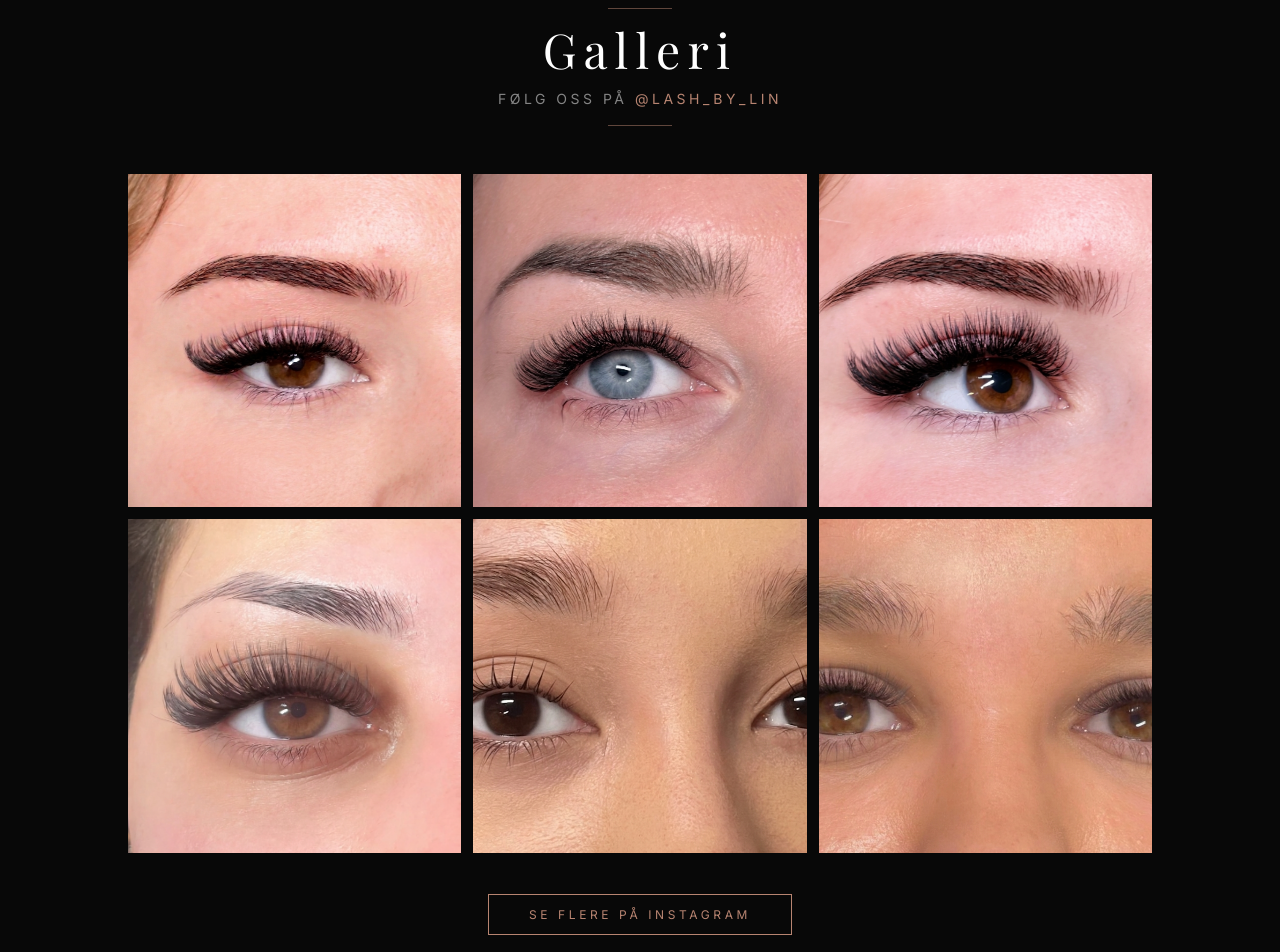
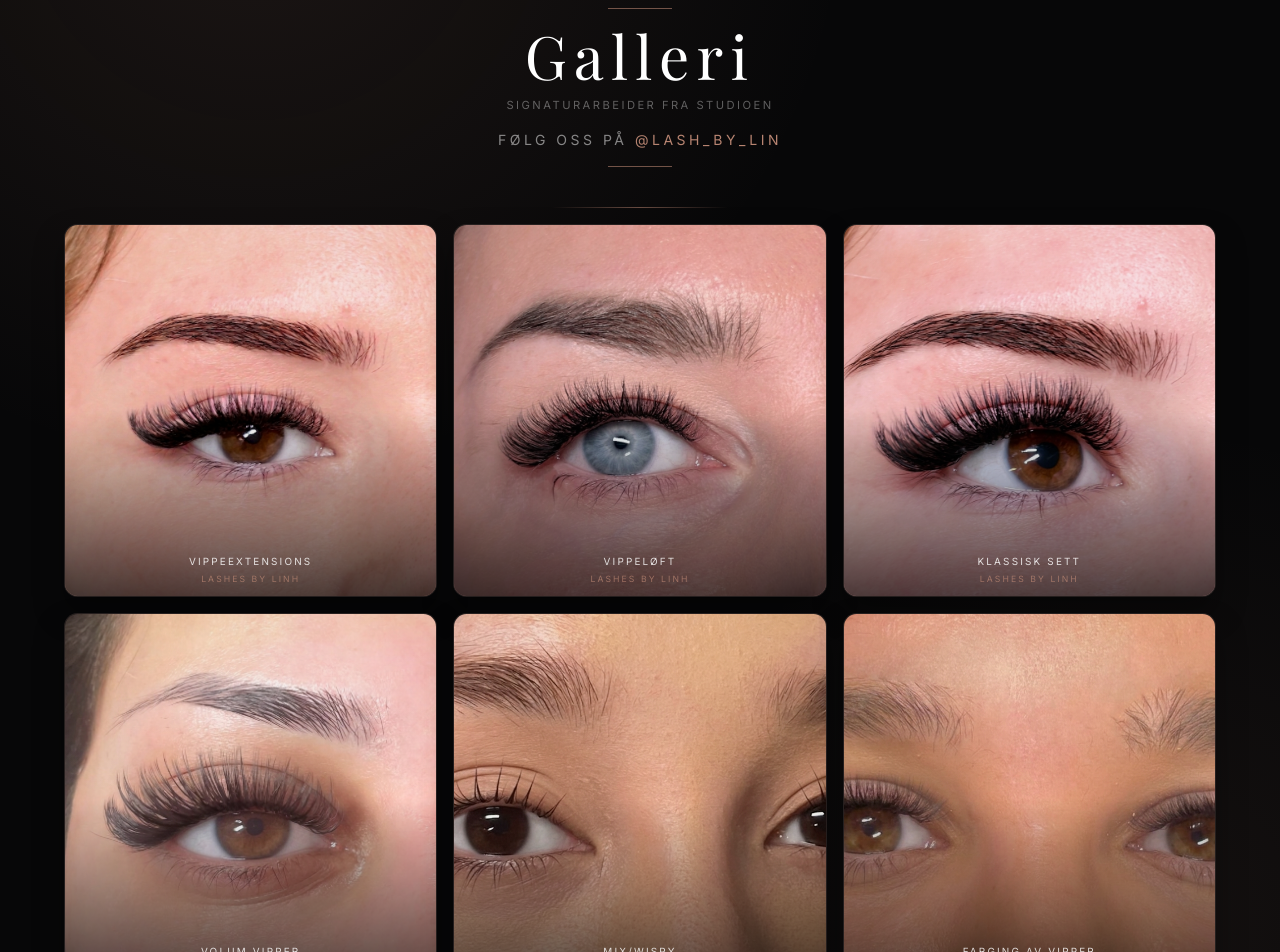
Before and after one commit to thongho93/beauty-by-linh, a React (Vite) app: page /galleri in a window 1280 px wide. Shown: the part 120-1072 px from the top of the page. Built offline with nearby package versions, Linux system fonts and the light colour scheme.

Commit message:
Refactor code structure for improved readability and maintainability

```diff
--- a/src/components/sections/TjenesterSection.tsx
+++ b/src/components/sections/TjenesterSection.tsx
@@ -28,21 +28,22 @@ const services: Service[] = [
     title: "Vippeløft",
     description:
       "Løft og krum dine naturlige vipper for en åpen, frisk effekt som varer i 6–8 uker. En elegant behandling som fremhever det du allerede har.",
-    img: "/img/lashes-by-linh-1.jpg",
-    imgPosition: "center 10%",
+    img: "/img/instagram/7.jpg",
+    imgPosition: "center 36%",
   },
 ];
 
 function ServiceCard({ service }: { service: Service }) {
   return (
-    <div className="group flex flex-col overflow-hidden rounded-tl-none rounded-tr-2xl rounded-bl-2xl rounded-br-none border border-white/8 bg-[#111] transition-all duration-300 hover:border-[color:var(--color-gold)]/30 hover:shadow-[0_0_24px_rgba(183,132,113,0.1)]">
+    <div className="group relative flex flex-col overflow-hidden rounded-[2rem] border border-[color:var(--color-gold)]/20 bg-[linear-gradient(160deg,rgba(15,15,17,0.98),rgba(9,9,11,0.95))] shadow-[0_22px_48px_rgba(0,0,0,0.4)] transition-all duration-300 hover:-translate-y-1 hover:border-[color:var(--color-gold)]/45 hover:shadow-[0_28px_52px_rgba(0,0,0,0.52)]">
+      <div className="pointer-events-none absolute inset-0 opacity-0 transition-opacity duration-300 group-hover:opacity-100 bg-[radial-gradient(circle_at_top_right,rgba(183,132,113,0.15),transparent_55%)]" />
       {/* Image */}
-      <div className="h-44 overflow-hidden">
+      <div className="relative h-44 overflow-hidden sm:h-48">
         {service.img ? (
           <img
             src={service.img}
             alt={service.title}
-            className="h-full w-full object-cover transition-transform duration-500 group-hover:scale-105"
+            className="h-full w-full object-cover transition-transform duration-700 group-hover:scale-105"
             style={{ objectPosition: service.imgPosition ?? "center" }}
           />
         ) : (
@@ -50,22 +51,24 @@ function ServiceCard({ service }: { service: Service }) {
             <span className="text-4xl text-[color:var(--color-gold)]/30">✦</span>
           </div>
         )}
+        <div className="absolute inset-0 bg-gradient-to-t from-black/45 via-transparent to-transparent" />
+        <div className="absolute inset-x-6 bottom-0 h-px bg-gradient-to-r from-transparent via-[color:var(--color-gold)]/55 to-transparent" />
       </div>
 
       {/* Content */}
-      <div className="flex flex-1 flex-col px-5 py-4">
+      <div className="relative flex flex-1 flex-col px-6 pb-6 pt-5">
         <h3
-          className="text-lg font-semibold tracking-wide text-white"
+          className="text-[2rem] font-semibold leading-none tracking-[0.01em] text-white"
           style={{ fontFamily: "'Playfair Display', serif" }}
         >
           {service.title}
         </h3>
-        <p className="mt-3 flex-1 text-sm leading-relaxed text-white/55">
+        <p className="mt-4 flex-1 text-[0.98rem] leading-[1.62] text-white/62">
           {service.description}
         </p>
         <a
           href={service.href ?? "#kontakt"}
-          className="mt-4 inline-flex items-center gap-1.5 text-xs font-semibold tracking-[0.15em] text-[color:var(--color-gold)] transition-opacity duration-200 hover:opacity-70"
+          className="mt-6 inline-flex w-fit items-center gap-2 border-b border-[color:var(--color-gold)]/35 pb-1 text-[0.86rem] font-semibold tracking-[0.18em] text-[color:var(--color-gold)] transition-all duration-300 hover:border-[color:var(--color-gold)] hover:text-[#d9ab99] hover:shadow-none"
         >
           Les mer <span className="transition-transform duration-200 group-hover:translate-x-1">→</span>
         </a>
--- a/src/pages/Galleri.tsx
+++ b/src/pages/Galleri.tsx
@@ -3,101 +3,116 @@ import Header from "@/components/layout/Header";
 import BookingModal from "@/components/ui/BookingModal";
 
 const photos = [
-  { src: "/img/instagram/1.png", alt: "Vippeextensions" },
-  { src: "/img/instagram/2.png", alt: "Vippeløft" },
-  { src: "/img/instagram/3.png", alt: "Klassisk sett" },
-  { src: "/img/instagram/4.png", alt: "Volum vipper" },
-  { src: "/img/instagram/5.png", alt: "Mix/wispy" },
-  { src: "/img/instagram/6.png", alt: "Farging av vipper" },
+  { src: "/img/instagram/1.png", alt: "Vippeextensions", position: "center center" },
+  { src: "/img/instagram/2.png", alt: "Vippeløft", position: "center center" },
+  { src: "/img/instagram/3.png", alt: "Klassisk sett", position: "center center" },
+  { src: "/img/instagram/4.png", alt: "Volum vipper", position: "center center" },
+  { src: "/img/instagram/5.png", alt: "Mix/wispy", position: "center center" },
+  { src: "/img/instagram/6.png", alt: "Farging av vipper", position: "center center" },
 ];
 
 export default function Galleri() {
   const [bookingOpen, setBookingOpen] = useState(false);
-  const [lightbox, setLightbox] = useState<{ src: string; alt: string } | null>(null);
+  const [lightbox, setLightbox] = useState<(typeof photos)[number] | null>(null);
 
   return (
-    <main className="min-h-screen bg-[#080808] text-white">
+    <main className="relative min-h-screen overflow-hidden bg-[#070708] text-white">
+      <div className="pointer-events-none absolute inset-0 bg-[radial-gradient(circle_at_20%_0%,rgba(183,132,113,0.12),transparent_36%),radial-gradient(circle_at_90%_80%,rgba(183,132,113,0.08),transparent_32%)]" />
       {bookingOpen && <BookingModal onClose={() => setBookingOpen(false)} />}
       <Header onBookClick={() => setBookingOpen(true)} />
 
       {/* Lightbox */}
       {lightbox && (
         <div
-          className="fixed inset-0 z-50 flex items-center justify-center bg-black/90 backdrop-blur-sm"
+          className="fixed inset-0 z-50 flex items-center justify-center bg-black/90 backdrop-blur-md"
           onClick={() => setLightbox(null)}
         >
           <button
             type="button"
             aria-label="Lukk"
-            className="absolute right-6 top-6 grid h-10 w-10 place-items-center text-white/50 hover:text-white hover:shadow-none bg-transparent transition-colors"
+            className="absolute right-5 top-5 grid h-11 w-11 place-items-center rounded-full border border-[color:var(--color-gold)]/40 bg-black/30 text-[color:var(--color-gold)] transition-all duration-300 hover:border-[color:var(--color-gold)] hover:bg-[color:var(--color-gold)]/10 hover:shadow-[0_0_14px_rgba(183,132,113,0.3)]"
             onClick={() => setLightbox(null)}
           >
             <span className="absolute h-[1.5px] w-5 rotate-45 bg-current" />
             <span className="absolute h-[1.5px] w-5 -rotate-45 bg-current" />
           </button>
-          <img
-            src={lightbox.src}
-            alt={lightbox.alt}
-            className="max-h-[90vh] max-w-[90vw] object-contain"
+          <div
+            className="relative max-h-[90vh] max-w-[92vw] overflow-hidden rounded-2xl border border-[color:var(--color-gold)]/25 bg-[#0f0f11] shadow-[0_26px_65px_rgba(0,0,0,0.6)]"
             onClick={(e) => e.stopPropagation()}
-          />
+          >
+            <img src={lightbox.src} alt={lightbox.alt} className="max-h-[86vh] max-w-[92vw] object-contain" />
+            <div className="absolute inset-x-0 bottom-0 bg-gradient-to-t from-black/85 to-transparent px-5 py-4">
+              <p className="text-[0.66rem] tracking-[0.24em] text-white/85">{lightbox.alt.toUpperCase()}</p>
+            </div>
+          </div>
         </div>
       )}
 
       {/* Hero heading */}
-      <section className="pt-32 pb-12 text-center px-4">
-        <div className="mx-auto mb-4 h-px w-16 bg-[color:var(--color-gold)]/50" />
+      <section className="relative px-4 pb-10 pt-32 text-center">
+        <div className="mx-auto mb-4 h-px w-16 bg-[color:var(--color-gold)]/60" />
         <h1
-          className="text-3xl font-light tracking-[0.15em] text-white sm:text-4xl md:text-5xl"
+          className="text-4xl font-light tracking-[0.12em] text-white sm:text-5xl md:text-6xl"
           style={{ fontFamily: "'Playfair Display', serif" }}
         >
           Galleri
         </h1>
+        <p className="mt-3 text-[0.62rem] tracking-[0.22em] text-white/35 sm:text-[0.7rem]">
+          SIGNATURARBEIDER FRA STUDIOEN
+        </p>
         <p className="mt-4 text-[10px] tracking-[0.15em] text-white/50 sm:text-sm sm:tracking-[0.25em]">
           FØLG OSS PÅ{" "}
           <a
             href="https://www.instagram.com/lash_by_lin/"
             target="_blank"
             rel="noopener noreferrer"
-            className="text-[color:var(--color-gold)] transition-opacity hover:opacity-70"
+            className="text-[color:var(--color-gold)] transition-colors duration-300 hover:text-[#d8aa98]"
           >
             @LASH_BY_LIN
           </a>
         </p>
-        <div className="mx-auto mt-4 h-px w-16 bg-[color:var(--color-gold)]/50" />
+        <div className="mx-auto mt-4 h-px w-16 bg-[color:var(--color-gold)]/60" />
       </section>
 
       {/* Photo grid */}
-      <section className="px-4 pb-24">
-        <div className="mx-auto max-w-5xl">
-          <div className="grid grid-cols-2 gap-2 sm:grid-cols-3 md:gap-3">
+      <section className="relative px-4 pb-24">
+        <div className="mx-auto max-w-6xl">
+          <div className="mb-4 hidden justify-center sm:flex">
+            <div className="h-px w-44 bg-gradient-to-r from-transparent via-[color:var(--color-gold)]/55 to-transparent" />
+          </div>
+          <div className="grid grid-cols-2 gap-3 sm:grid-cols-3 sm:gap-4">
             {photos.map((photo, i) => (
               <button
                 key={i}
                 type="button"
                 onClick={() => setLightbox(photo)}
-                className="group relative aspect-square overflow-hidden hover:shadow-none"
+                className="group relative aspect-square overflow-hidden rounded-[0.85rem] border border-[color:var(--color-gold)]/14 bg-[#0e0e10] shadow-[0_16px_30px_rgba(0,0,0,0.34)] transition-all duration-300 hover:-translate-y-0.5 hover:border-[color:var(--color-gold)]/42 hover:shadow-[0_22px_42px_rgba(0,0,0,0.5)]"
               >
                 <img
                   src={photo.src}
                   alt={photo.alt}
-                  className="h-full w-full object-cover transition-transform duration-700 group-hover:scale-105"
+                  className="h-full w-full object-cover transition-transform duration-700 group-hover:scale-[1.045]"
+                  style={{ objectPosition: photo.position }}
                 />
-                <div className="absolute inset-0 ring-1 ring-inset ring-[color:var(--color-gold)]/0 group-hover:ring-[color:var(--color-gold)]/55 transition-all duration-300" />
-                <div className="absolute bottom-0 left-0 right-0 translate-y-full group-hover:translate-y-0 transition-transform duration-300 px-3 py-2 bg-gradient-to-t from-black/75 to-transparent">
-                  <p className="text-[9px] tracking-[0.25em] text-white/80">{photo.alt.toUpperCase()}</p>
+                <div className="absolute inset-0 bg-gradient-to-t from-black/68 via-transparent to-black/4" />
+                <div className="pointer-events-none absolute inset-0 opacity-0 transition-opacity duration-300 group-hover:opacity-100 bg-[radial-gradient(circle_at_80%_20%,rgba(183,132,113,0.25),transparent_48%)]" />
+                <div className="absolute inset-x-0 bottom-0 px-3 py-2.5">
+                  <p className="text-[0.58rem] tracking-[0.22em] text-white/82 sm:text-[0.62rem]">{photo.alt.toUpperCase()}</p>
+                  <p className="mt-1 text-[0.5rem] tracking-[0.24em] text-[color:var(--color-gold)]/75 sm:text-[0.54rem]">
+                    LASHES BY LINH
+                  </p>
                 </div>
               </button>
             ))}
           </div>
 
           {/* Instagram CTA */}
-          <div className="mt-12 text-center">
+          <div className="mt-12 text-center sm:mt-14">
             <a
               href="https://www.instagram.com/lash_by_lin/"
               target="_blank"
               rel="noopener noreferrer"
-              className="border border-[color:var(--color-gold)] px-10 py-3 text-xs tracking-[0.3em] text-[color:var(--color-gold)] transition-all duration-300 hover:bg-[color:var(--color-gold)]/10 hover:shadow-[0_0_16px_rgba(183,132,113,0.25)] hover:scale-[1.03] active:scale-[0.98]"
+              className="inline-flex items-center justify-center rounded-tl-xl rounded-tr-xl rounded-bl-xl rounded-br-none border border-[color:var(--color-gold)]/85 px-10 py-3 text-xs tracking-[0.3em] text-[color:var(--color-gold)] transition-all duration-300 hover:bg-[color:var(--color-gold)]/12 hover:shadow-[0_0_16px_rgba(183,132,113,0.25)] hover:scale-[1.03] active:scale-[0.98]"
             >
               SE FLERE PÅ INSTAGRAM
             </a>
--- a/src/pages/Tjenester.tsx
+++ b/src/pages/Tjenester.tsx
@@ -28,8 +28,8 @@ const services = [
     title: "Vippeløft",
     description:
       "Løft og krum dine naturlige vipper for en åpen, frisk effekt som varer i 6–8 uker. En elegant behandling som fremhever det du allerede har.",
-    img: "/img/lashes-by-linh-1.jpg",
-    imgPosition: "center 10%",
+    img: "/img/instagram/7.jpg",
+    imgPosition: "center 36%",
     details: ["Vippeløft", "Vippeløft med farging"],
   },
 ];
@@ -127,41 +127,36 @@ export default function Tjenester() {
             {services.map((service) => (
               <div
                 key={service.title}
-                className="group flex flex-col overflow-hidden rounded-tl-none rounded-tr-2xl rounded-bl-2xl rounded-br-none border border-[color:var(--color-gold)]/20 bg-[#1a1412] transition-all duration-300 hover:border-[color:var(--color-gold)]/50 hover:shadow-[0_0_32px_rgba(183,132,113,0.2)]"
+                className="group relative flex flex-col overflow-hidden rounded-[2rem] border border-[color:var(--color-gold)]/20 bg-[linear-gradient(160deg,rgba(15,15,17,0.98),rgba(9,9,11,0.95))] shadow-[0_22px_48px_rgba(0,0,0,0.4)] transition-all duration-300 hover:-translate-y-1 hover:border-[color:var(--color-gold)]/45 hover:shadow-[0_28px_52px_rgba(0,0,0,0.52)]"
               >
+                <div className="pointer-events-none absolute inset-0 opacity-0 transition-opacity duration-300 group-hover:opacity-100 bg-[radial-gradient(circle_at_top_right,rgba(183,132,113,0.15),transparent_55%)]" />
                 {/* Image */}
-                <div className="m-3 h-56 overflow-hidden rounded-xl sm:h-60 lg:h-64">
+                <div className="relative h-44 overflow-hidden sm:h-48">
                   <img
                     src={service.img}
                     alt={service.title}
-                    className="h-full w-full object-cover transition-transform duration-500 group-hover:scale-105"
+                    className="h-full w-full object-cover transition-transform duration-700 group-hover:scale-105"
                     style={{ objectPosition: service.imgPosition }}
                   />
+                  <div className="absolute inset-0 bg-gradient-to-t from-black/45 via-transparent to-transparent" />
+                  <div className="absolute inset-x-6 bottom-0 h-px bg-gradient-to-r from-transparent via-[color:var(--color-gold)]/55 to-transparent" />
                 </div>
 
                 {/* Content */}
-                <div className="flex flex-1 flex-col px-5 pb-6 pt-3 sm:px-6 sm:pb-8 sm:pt-4">
+                <div className="relative flex flex-1 flex-col px-6 pb-6 pt-5">
                   <h3
-                    className="text-[1.7rem] font-bold sm:text-2xl"
-                    style={{
-                      fontFamily: "'Cormorant Garamond', serif",
-                      background: "linear-gradient(135deg, #D4A898 0%, #B78471 50%, #8B5E52 100%)",
-                      WebkitBackgroundClip: "text",
-                      WebkitTextFillColor: "transparent",
-                      backgroundClip: "text",
-                      display: "inline-block",
-                      paddingBottom: "0.1em",
-                    }}
+                    className="text-[2rem] font-semibold leading-none tracking-[0.01em] text-white"
+                    style={{ fontFamily: "'Playfair Display', serif" }}
                   >
                     {service.title}
                   </h3>
-                  <p className="mt-3 flex-1 text-[0.98rem] leading-7 text-white/75 sm:mt-4 sm:text-base">
+                  <p className="mt-4 flex-1 text-[0.98rem] leading-[1.62] text-white/62">
                     {service.description}
                   </p>
                   <button
                     type="button"
                     onClick={() => setBookingOpen(true)}
-                    className="mt-5 flex w-fit items-center gap-1.5 text-sm font-bold text-[color:var(--color-gold)] transition-opacity duration-200 hover:opacity-70 hover:shadow-none sm:mt-6"
+                    className="mt-6 inline-flex w-fit items-center gap-2 border-b border-[color:var(--color-gold)]/35 pb-1 text-[0.86rem] font-semibold tracking-[0.18em] text-[color:var(--color-gold)] transition-all duration-300 hover:border-[color:var(--color-gold)] hover:text-[#d9ab99] hover:shadow-none"
                   >
                     Les mer{" "}
                     <span className="transition-transform duration-200 group-hover:translate-x-1">
```
Also changed, not shown: src/components/sections/ReviewsSection.tsx (+13 -11 lines), public/img/instagram/7.jpg (added).
